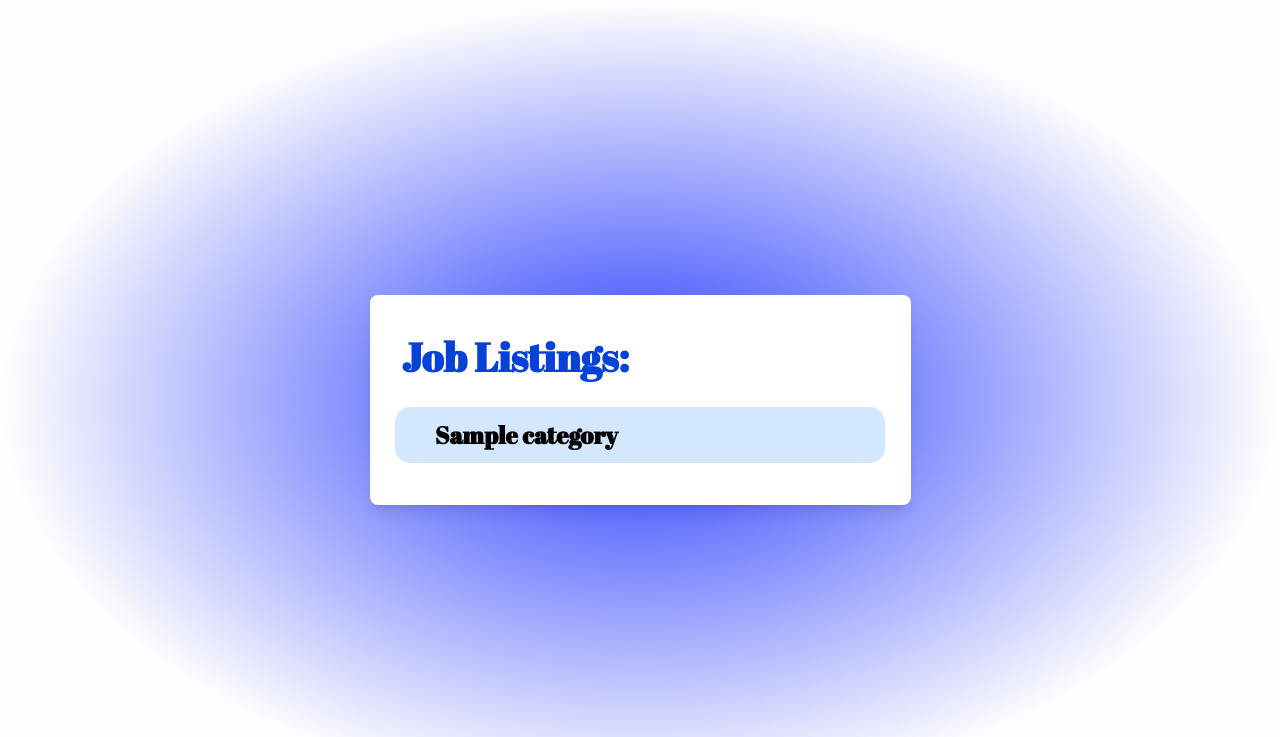
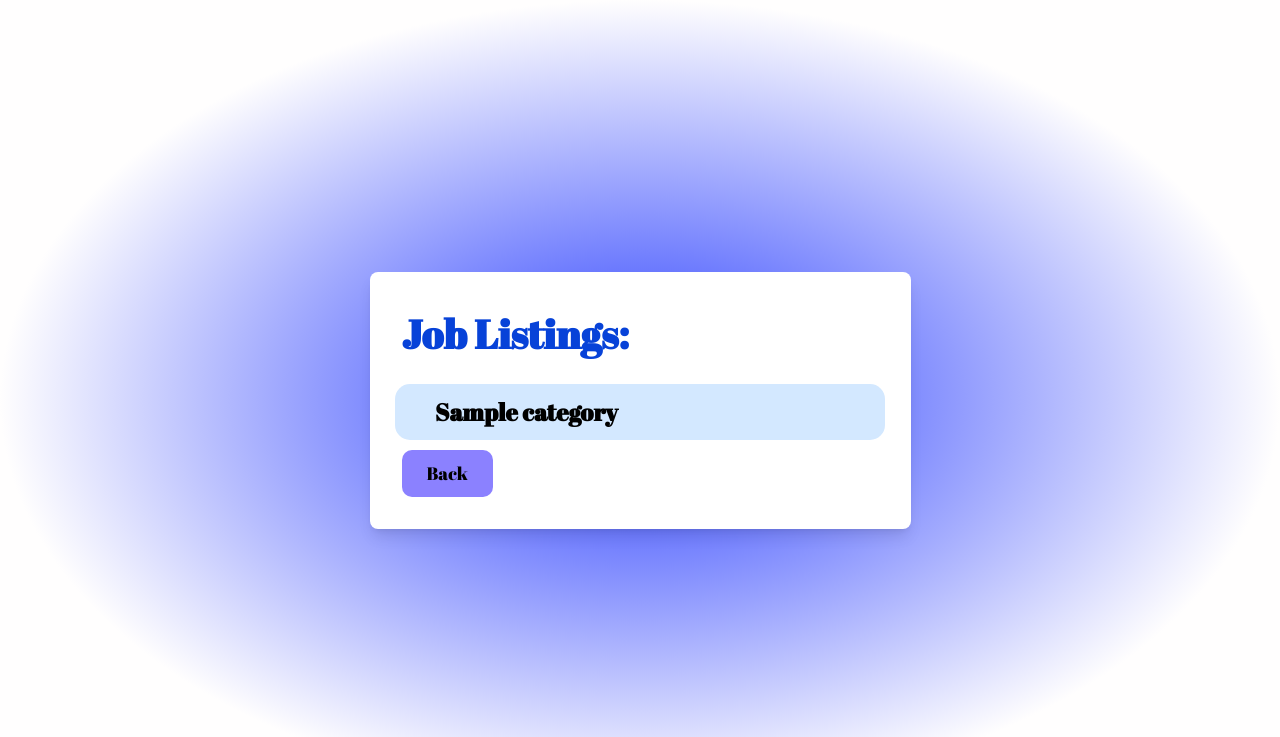
Before and after one commit to kovithkovi/JobRecommendation, a Django app: template jobReco/jobReco/templates/upload.html in a window 1280 px wide. Shown: the top 737 px of the page. Run offline with Django 5.2, Linux system fonts and the light colour scheme; the template is opened without the code that fills it: most values are stand-ins (such as "Sample title", 1, 10 or a date in 2020); some libraries are stand-ins or nearby versions.

Commit message:
Added Back button

```diff
--- a/jobReco/jobReco/templates/upload.html
+++ b/jobReco/jobReco/templates/upload.html
@@ -124,6 +124,15 @@
             font-weight: bold;
             padding-left: 40px;
         }
+
+        .button {
+            padding: 10px 25px;
+            border-radius: 10px;
+            background-color: #8B81FF;
+            font-weight: 200;
+            font-family: 'Abril Fatface', cursive;
+            font-size: large;
+        }
     </style>
 </head>
 
@@ -138,6 +147,7 @@
                     {% endfor %}
                 </ul>
             </div>
+            <button id="redirectButton" class="button">Back</button>
         </div>
     </div>
     <script>
@@ -152,6 +162,9 @@
                 container.style.backgroundColor = color;
             }
         });
+        document.getElementById('redirectButton').addEventListener('click', function () {
+            window.location.href = '/';
+        });
     </script>
 </body>
 
```
Also changed, not shown: 1 other file.
